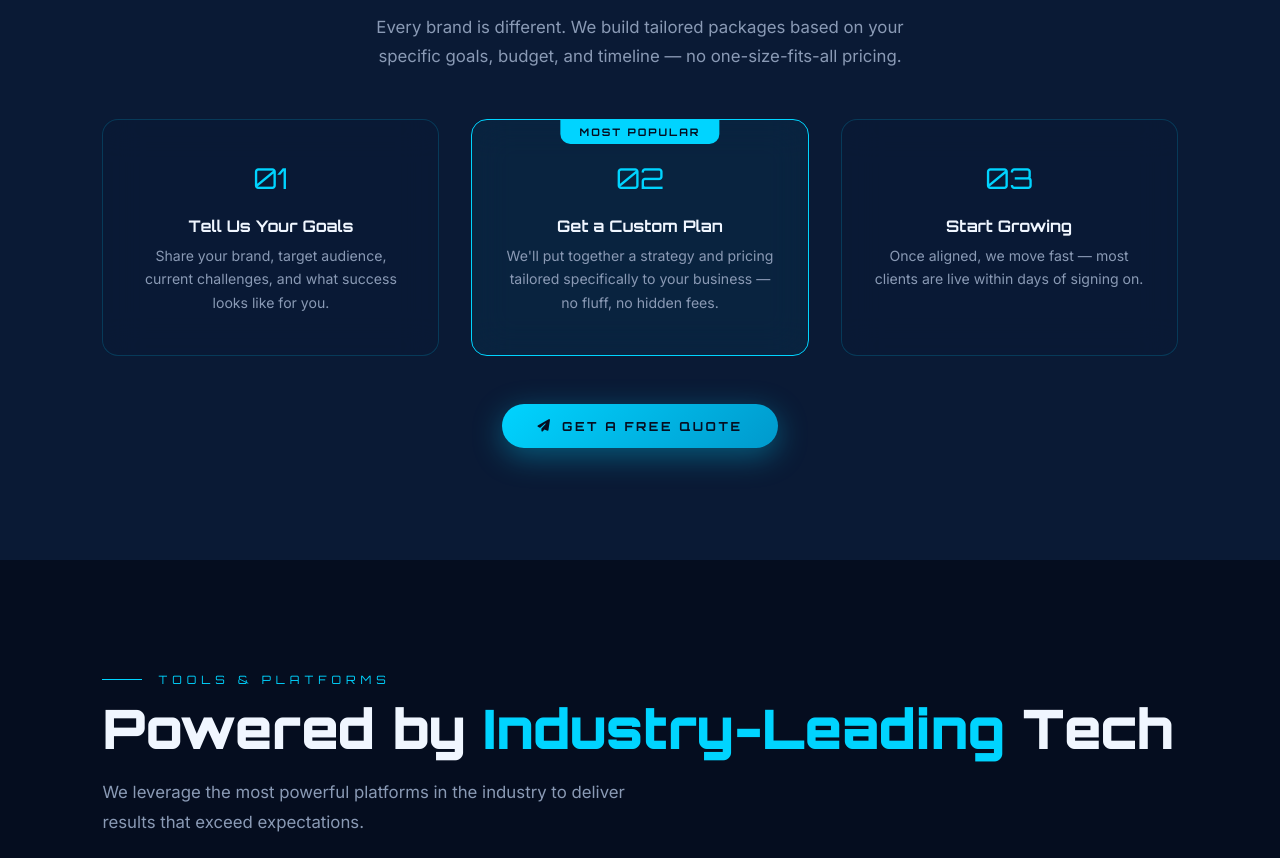
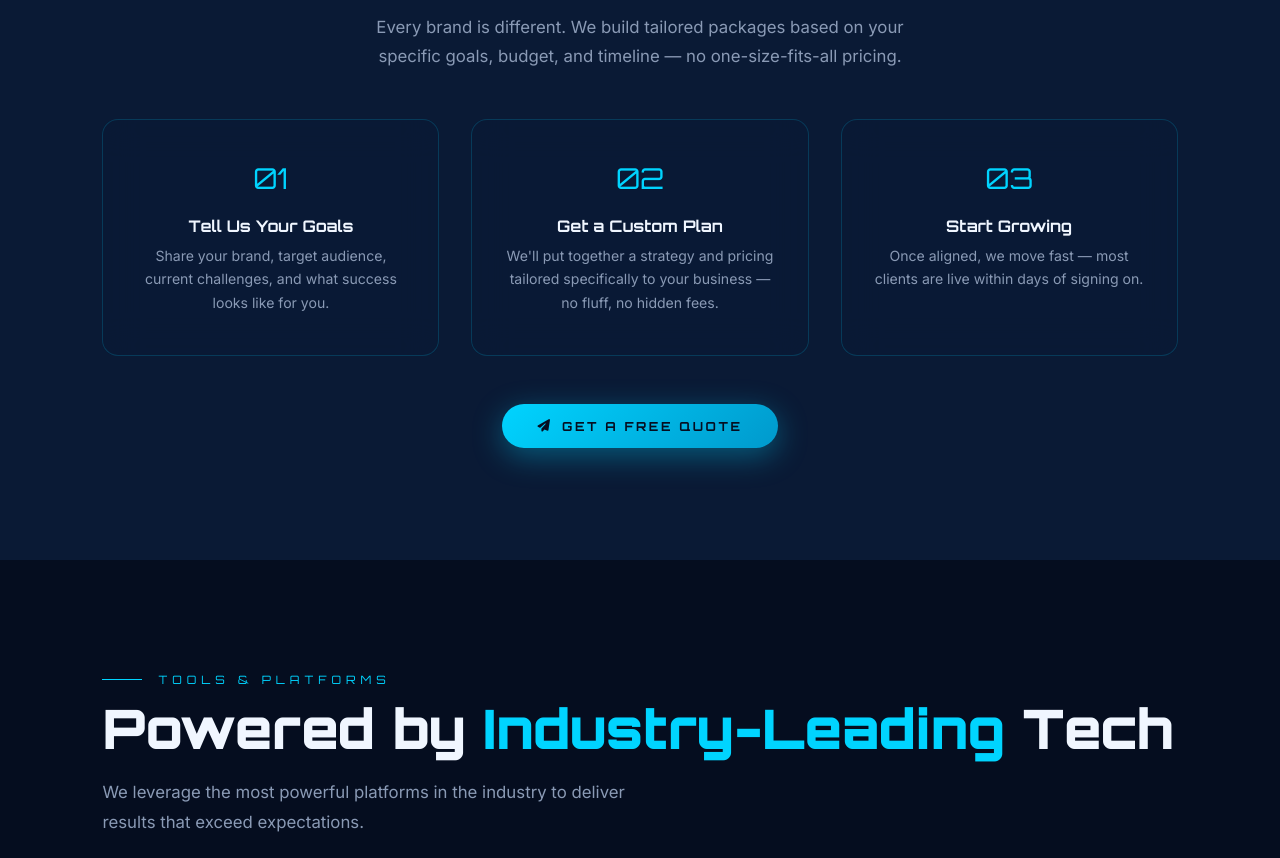
Before and after one commit to AdplixMarketing/Adplix, a plain HTML site: page services.html in a window 1280 px wide. Shown: the part 2765-3623 px from the top of the page. Drawn offline with Linux system fonts and the light colour scheme; animation ran at ten frames a second.

Commit message:
Fix: remove featured styling from step 02 in Get a Quote section
The middle card no longer shows the 'Most Popular' badge or cyan glow
since it's a process step, not a pricing tier.

Co-Authored-By: Claude Sonnet 4.6 <noreply@anthropic.com>

```diff
--- a/services.html
+++ b/services.html
@@ -379,7 +379,7 @@
       <h3 style="font-family:var(--font-head);color:var(--white);margin:.8rem 0 .5rem;font-size:1rem;">Tell Us Your Goals</h3>
       <p style="font-size:.88rem;color:var(--grey);line-height:1.7;">Share your brand, target audience, current challenges, and what success looks like for you.</p>
     </div>
-    <div class="glass price-card featured tilt">
+    <div class="glass price-card tilt">
       <div class="price-name" style="font-size:1.8rem;letter-spacing:0;">02</div>
       <h3 style="font-family:var(--font-head);color:var(--white);margin:.8rem 0 .5rem;font-size:1rem;">Get a Custom Plan</h3>
       <p style="font-size:.88rem;color:var(--grey);line-height:1.7;">We'll put together a strategy and pricing tailored specifically to your business — no fluff, no hidden fees.</p>
```
